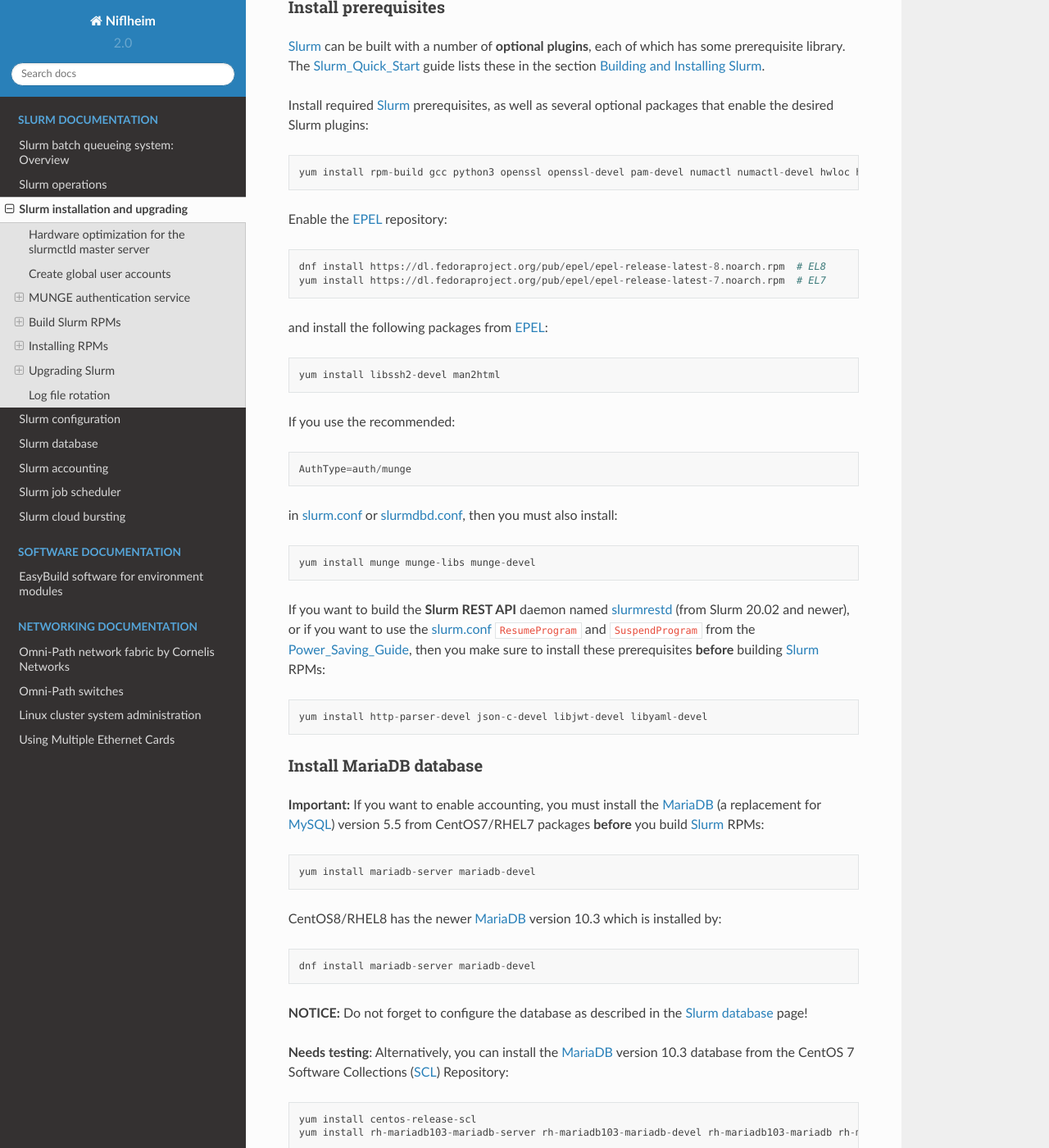
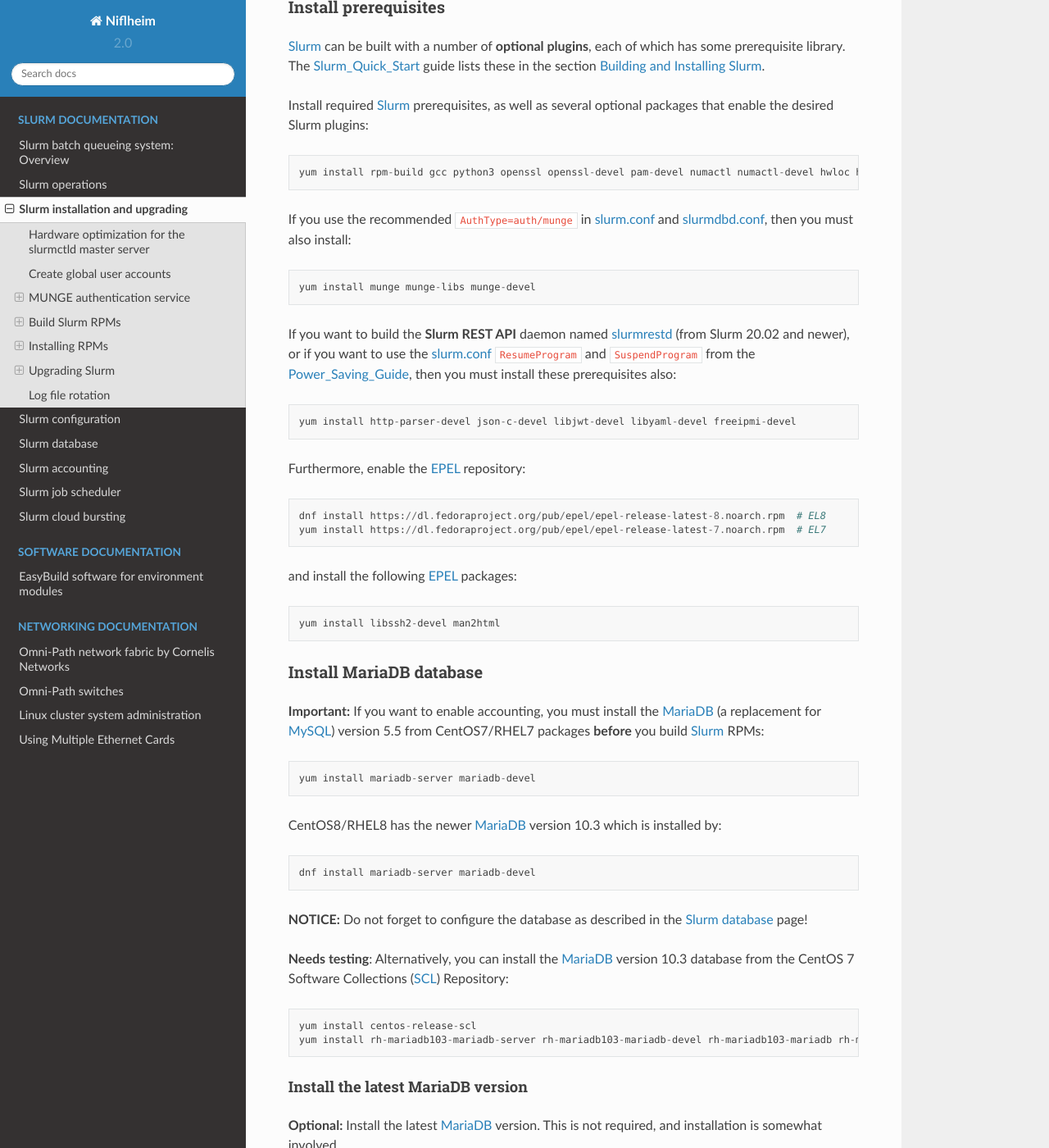
Before and after one commit to OleHolmNielsen/Niflheim_system, a Sphinx documentation site: the page built from docs/Slurm_installation.rst, in a window 1280 px wide and 1400 px high, scrolled down 5002 px. Shown: the whole window at 82% size. Built offline with Sphinx 7.4.7 and the Read the Docs theme 2.0.0, drawn with Linux system fonts in a browser that asks for light colours.

Commit message:
Improved the prerequisites section

```diff
--- a/docs/Slurm_installation.rst
+++ b/docs/Slurm_installation.rst
@@ -211,30 +211,26 @@
 
 Install required Slurm_ prerequisites, as well as several optional packages that enable the desired Slurm plugins::
 
-  yum install rpm-build gcc python3 openssl openssl-devel pam-devel numactl numactl-devel hwloc hwloc-devel munge munge-libs munge-devel lua lua-devel readline-devel rrdtool-devel ncurses-devel gtk2-devel libibmad libibumad perl-Switch perl-ExtUtils-MakeMaker xorg-x11-xauth http-parser-devel json-c-devel freeipmi-devel libyaml-devel libjwt-devel
+  yum install rpm-build gcc python3 openssl openssl-devel pam-devel numactl numactl-devel hwloc hwloc-devel munge munge-libs munge-devel lua lua-devel readline-devel rrdtool-devel ncurses-devel gtk2-devel libibmad libibumad perl-Switch perl-ExtUtils-MakeMaker xorg-x11-xauth
 
-Enable the EPEL_ repository::
-
-  dnf install https://dl.fedoraproject.org/pub/epel/epel-release-latest-8.noarch.rpm  # EL8
-  yum install https://dl.fedoraproject.org/pub/epel/epel-release-latest-7.noarch.rpm  # EL7
-
-and install the following packages from EPEL_::
-
-  yum install libssh2-devel man2html
-
-If you use the recommended::
-
-  AuthType=auth/munge
-
-in slurm.conf_ or slurmdbd.conf_, then you must also install::
+If you use the recommended ``AuthType=auth/munge`` in slurm.conf_ and slurmdbd.conf_, then you must also install::
 
   yum install munge munge-libs munge-devel
 
 If you want to build the **Slurm REST API** daemon named slurmrestd_ (from Slurm 20.02 and newer),
 or if you want to use the slurm.conf_ ``ResumeProgram`` and ``SuspendProgram`` from the Power_Saving_Guide_,
-then you make sure to install these prerequisites **before** building Slurm_ RPMs::
+then you must install these prerequisites also::
 
-  yum install http-parser-devel json-c-devel libjwt-devel libyaml-devel
+  yum install http-parser-devel json-c-devel libjwt-devel libyaml-devel freeipmi-devel
+
+Furthermore, enable the EPEL_ repository::
+
+  dnf install https://dl.fedoraproject.org/pub/epel/epel-release-latest-8.noarch.rpm  # EL8
+  yum install https://dl.fedoraproject.org/pub/epel/epel-release-latest-7.noarch.rpm  # EL7
+
+and install the following EPEL_ packages::
+
+  yum install libssh2-devel man2html
 
 .. _slurmrestd: https://slurm.schedmd.com/rest.html
 .. _Power_Saving_Guide: https://slurm.schedmd.com/power_save.html
```
